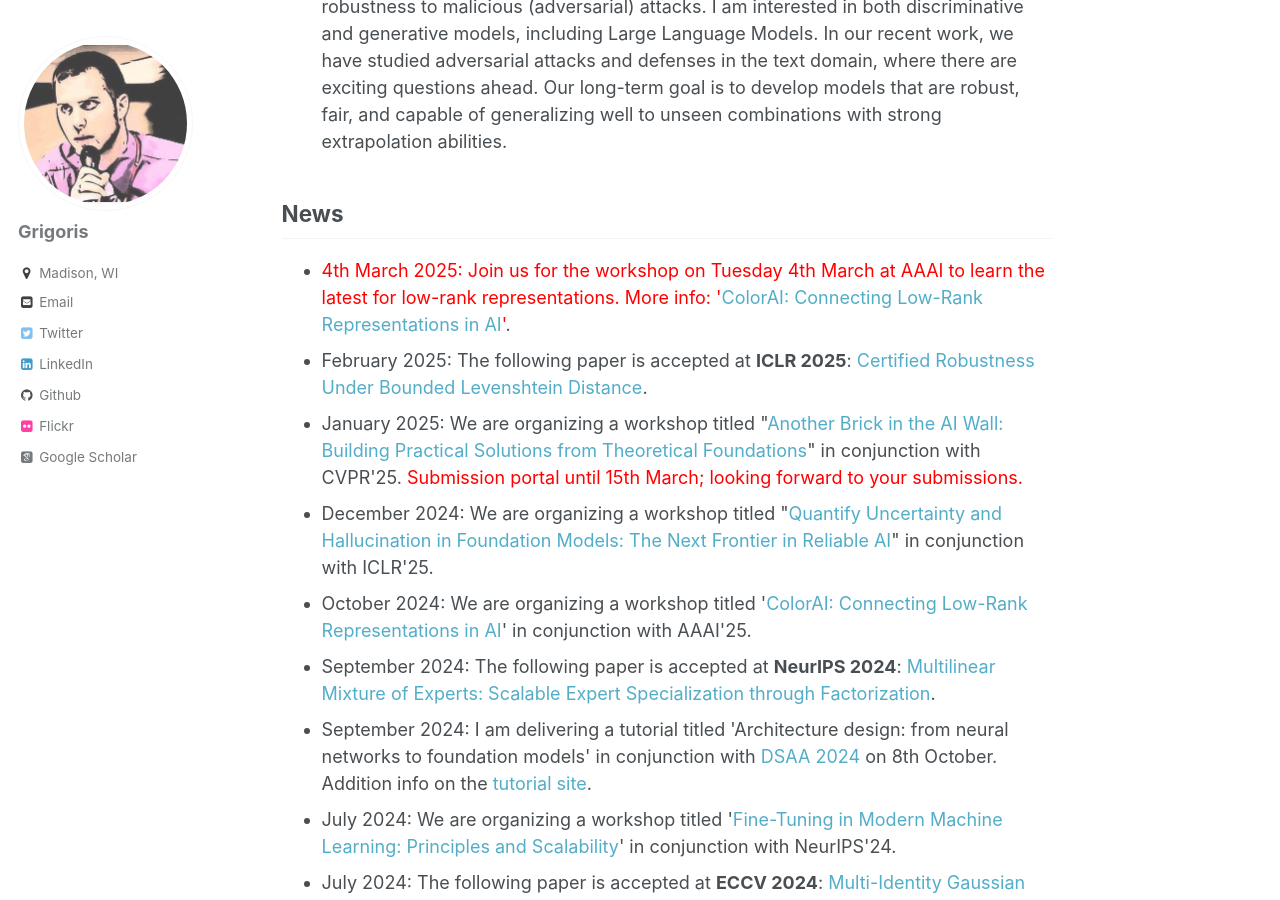
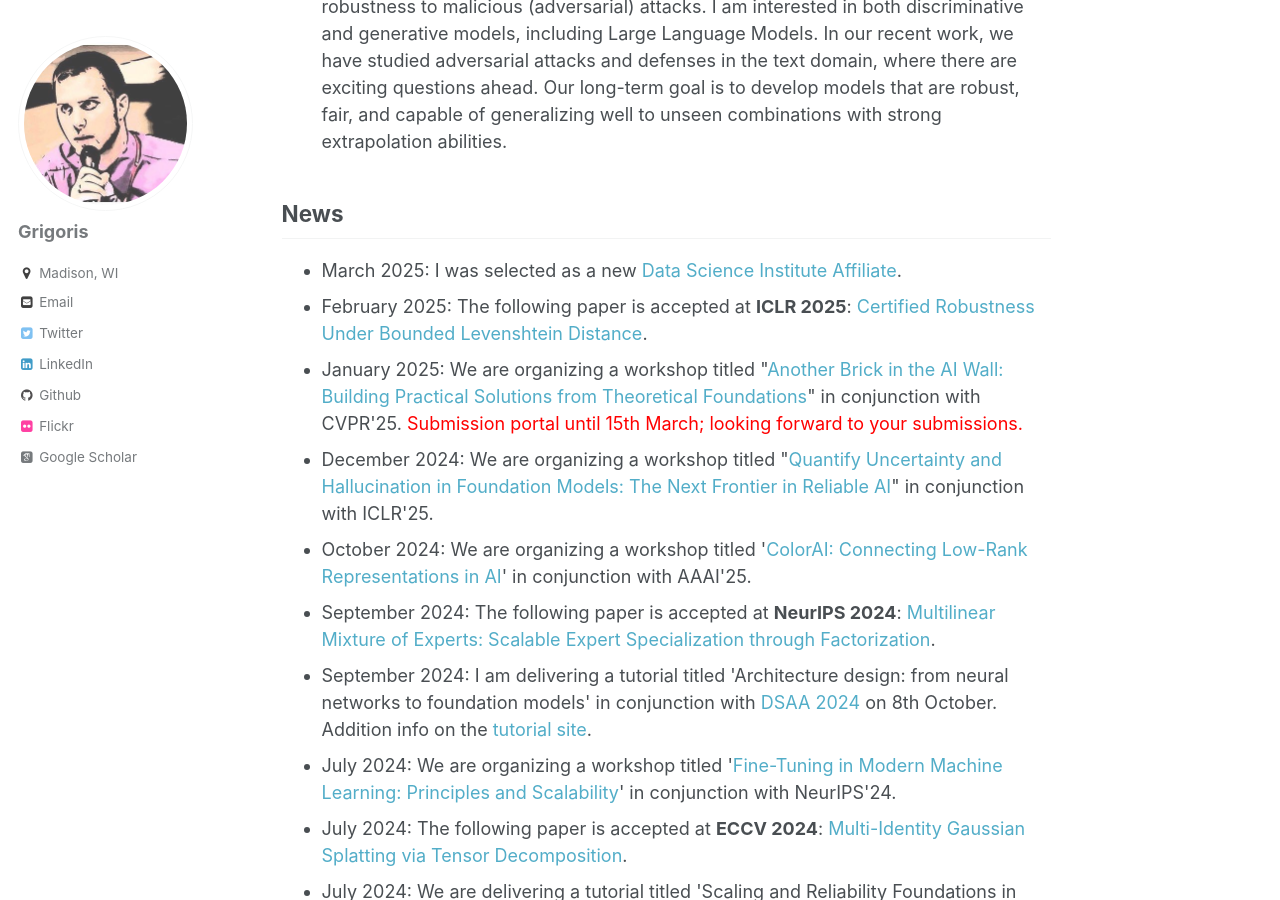
Before and after one commit to grigorisg9gr/grigorisg9gr.github.io, a Jekyll site: the page built from index.html, in a window 1280 px wide and 900 px high, scrolled down 628 px. Built offline with Jekyll 4.4.1, drawn with Linux system fonts in a browser that asks for light colours; some web fonts are replaced.

Commit message:
Minor news change.

```diff
--- a/index.html
+++ b/index.html
@@ -19,7 +19,7 @@ comments: false
 
 <h2>News</h2>
 <ul>
-    <li><span style="color: #ff0000;">4th March 2025: Join us for the workshop on Tuesday 4th March at AAAI to learn the latest for low-rank representations. More info: '<a href='https://april-tools.github.io/colorai/'>ColorAI: Connecting Low-Rank Representations in AI</a>'</span>.
+    <li>March 2025: I was selected as a new <a href="https://dsi.wisc.edu/about/dsi-affiliates/">Data Science Institute Affiliate</a>.</li>
     <li>February 2025: The following paper is accepted at <strong>ICLR 2025</strong>: <a href="https://arxiv.org/abs/2501.13676">Certified Robustness Under Bounded Levenshtein Distance</a>.</li>
     <li>January 2025: We are organizing a workshop titled "<a href='https://ml-theoretical-foundations-to-practice.github.io/'>Another Brick in the AI Wall: Building Practical Solutions from Theoretical Foundations</a>" in conjunction with CVPR'25. <span style="color: #ff0000;">Submission portal until 15th March; looking forward to your submissions.</span></li>
     <li>December 2024: We are organizing a workshop titled "<a href='https://uncertainty-foundation-models.github.io/'>Quantify Uncertainty and Hallucination in Foundation Models: The Next Frontier in Reliable AI</a>" in conjunction with ICLR'25.</li>
```
